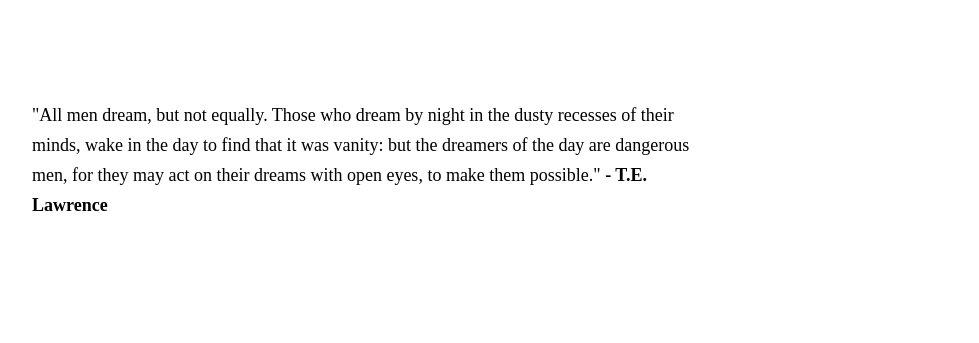
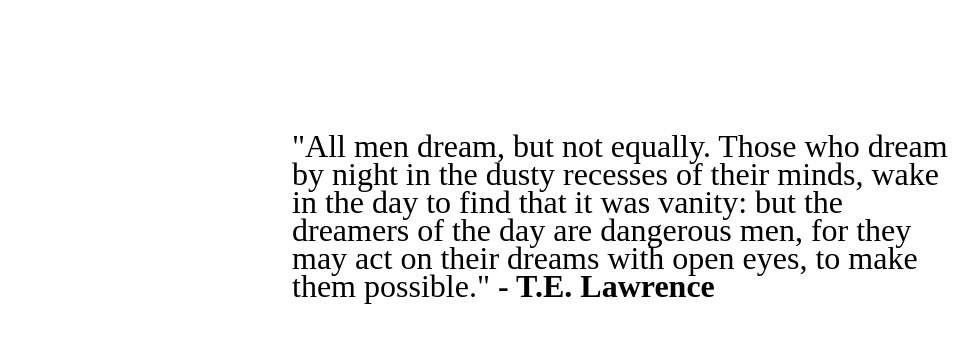
Before and after one commit to kschins/kschins.github.io, a Jekyll site: the page built from index.html, in a window 1280 px wide. Shown: the top 343 px of the page, without its empty margins (13-992 px from the left). Built offline with Jekyll 4.4.1, drawn with Linux system fonts in a browser that asks for light colours.

Commit message:
Update CSS

```diff
--- a/css/main.css
+++ b/css/main.css
@@ -1,23 +1,32 @@
+html, body {
+  height: 100%;
+}
+
 body {
   font-family: 'Merriweather', serif;
+  display: flex;
+  margin: auto;
+  justify-content: center;
+}
+
+.container {
   margin: 100px 15px;
   max-width: 670px;
-  justify-content: center;
 
-  @media screen and (min-width: 600px){
+  @media screen and (min-width: 600px) {
     padding: 0 30px;
   }
 }
 
 p {
-  font-size: 16px;
+  font-size: 30px;
   line-height: 26px;
   word-wrap: break-word;
   overflow-wrap: break-word;
   hyphens: auto;
 
   @media screen and (min-width: 600px){
-    font-size: 18px;
-    line-height: 30px;
+    font-size: 32px;
+    line-height: 28px;
   }
 }
--- a/index.html
+++ b/index.html
@@ -3,6 +3,8 @@ layout: default
 title: Jack Schindler
 ---
 
+<section class="container">
 <p>
   "All men dream, but not equally. Those who dream by night in the dusty recesses of their minds, wake in the day to find that it was vanity: but the dreamers of the day are dangerous men, for they may act on their dreams with open eyes, to make them possible." <b>- T.E. Lawrence</b>
 </p>
+</section>
```
